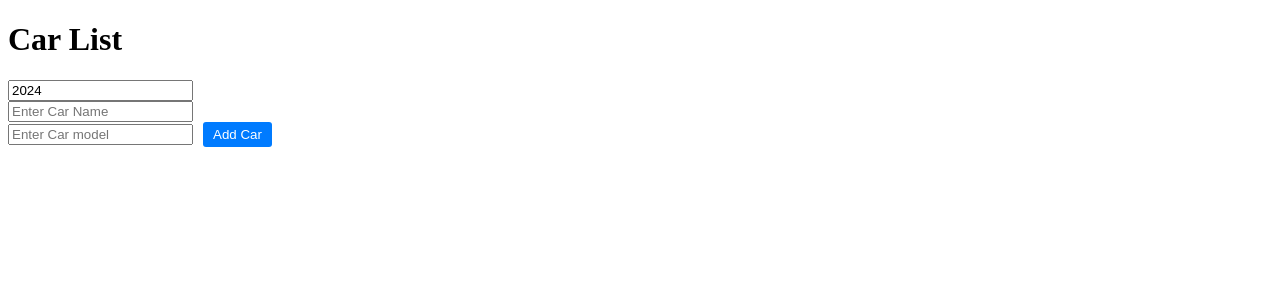
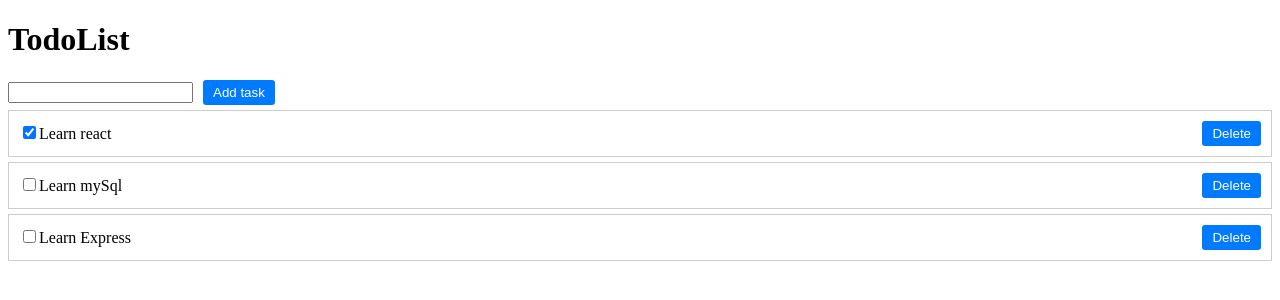
Before and after one commit to anuz505/React-Basics, a React (Vite) app in the folder my-react-app/: page / in a window 1280 px wide. Shown: the top 300 px of the page. Built offline with nearby package versions, Linux system fonts and the light colour scheme.

Commit message:
added some features

```diff
--- a/my-react-app/src/02_adding_intractivity/12_TodoList.jsx
+++ b/my-react-app/src/02_adding_intractivity/12_TodoList.jsx
@@ -24,17 +24,23 @@ export default function TodoList(){
         }))
     }
 
+    function handleKeydown(event){
+        if(event.key == 'Enter'){
+            handleNewTask()
+        }
+    }
 
     function handleNewTask(){
         setTask([
             ...tasks,
             {id:nextId++,taskTitle:newTask}
         ])
+        setNewTask("");
     }
     return(
         <>
             <h1>TodoList</h1>
-            <input type="text" value={newTask} onChange={(e)=> setNewTask(e.target.value)} />
+            <input type="text" value={newTask} onKeyDown={handleKeydown} onChange={(e)=> setNewTask(e.target.value)} />
             <button onClick={handleNewTask}>Add task</button>
             <TaskList
                 tasks={tasks}
--- a/my-react-app/src/App.jsx
+++ b/my-react-app/src/App.jsx
@@ -1,12 +1,12 @@
 import '../src/index.css';
-import CarList from "./02_adding_intractivity/12_carlist.jsx"
+import TodoList from "./02_adding_intractivity/12_TodoList.jsx"
 
 function App() {
 
 
   return (
     <>
-    <CarList />
+    <TodoList />
 
 
     </>
```
